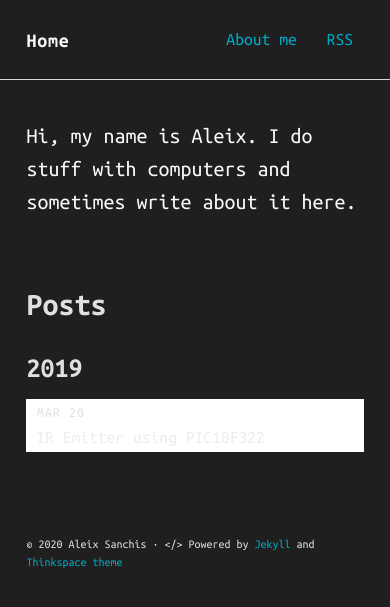
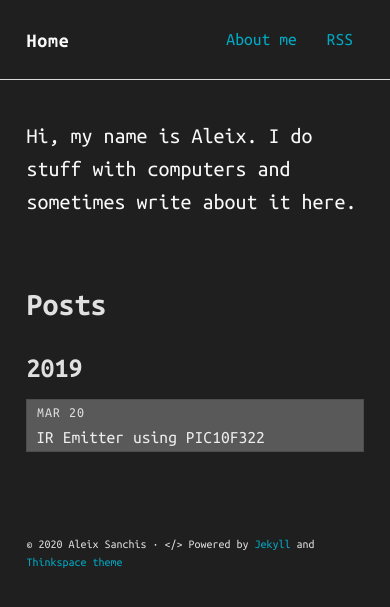
Before and after one commit to aleixsanchis/aleixsanchis.github.io, a Jekyll site: the page built from index.html, in a window 390 px wide. Shown: the top 607 px of the page. Built offline with Jekyll 4.4.1, drawn with Linux system fonts in a browser that asks for light colours.

Commit message:
Fixed color at 600px

```diff
--- a/assets/scss/_layout.scss
+++ b/assets/scss/_layout.scss
@@ -275,9 +275,9 @@ hr {
   }
 
   .post-item {
-    border: 1px solid lighten($base-font-color, 10%);
+    border: 1px solid lighten($dark-gray-color, 10%);
     padding: 0 0.5em;
-    background: lighten($base-font-color, 15%);
+    background: lighten($dark-gray-color, 15%);
   }
 
   .article-title {
```
